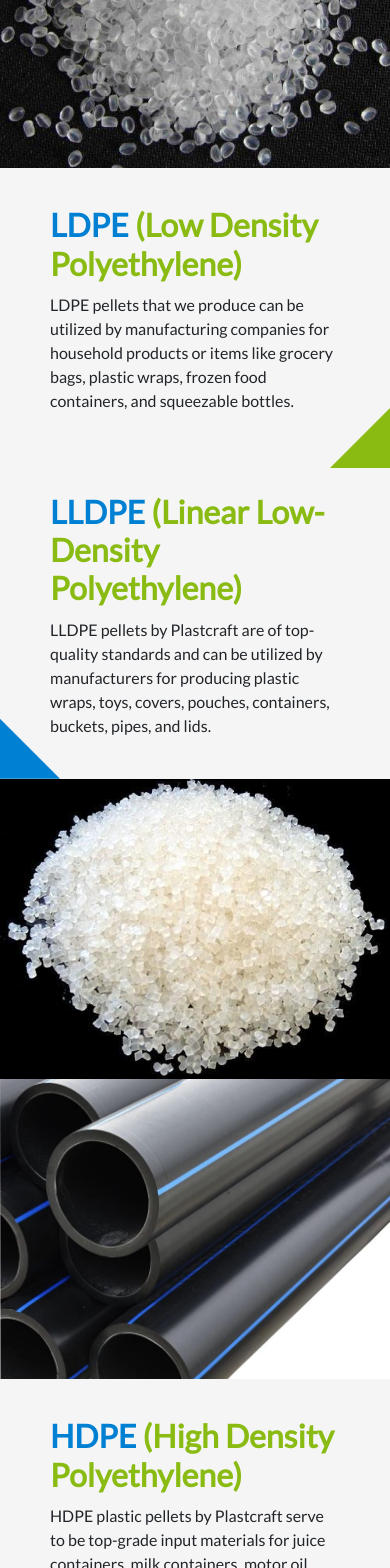
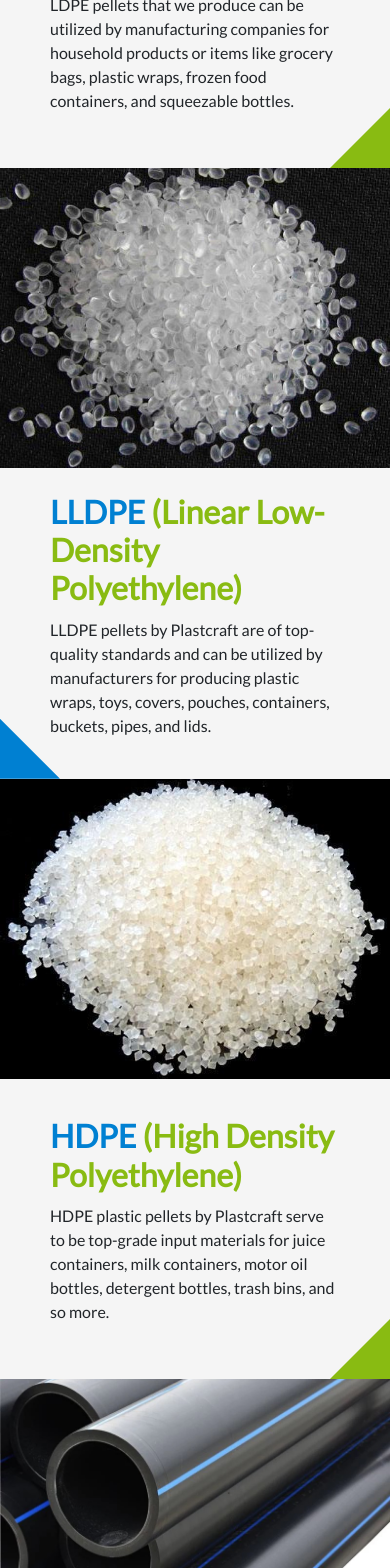
Before and after one commit to flirtman/plastcraft, a React (Create React App) app: page /products in a window 390 px wide. Shown: the part 1524-3092 px from the top of the page. Built offline with nearby package versions, Linux system fonts and the light colour scheme.

Commit message:
optimization mobile started

```diff
--- a/src/pages/Products/index.jsx
+++ b/src/pages/Products/index.jsx
@@ -39,8 +39,8 @@ const Products = () => {
                 <br/>
 
                 <Row>
-                    <Col md={{span: 12, order: 2 }} lg={{span: 6, order: 1 }} className={'img-col'} style={{backgroundImage: `url(${LDPE})`}}></Col>
-                    <Col md={{span: 12, order: 1 }} lg={{span: 12, order: 2 }} lg={{span: 6, order: 2 }} className={'txt-col'}>
+                    <Col xs={{span: 12, order: 2 }} lg={{span: 6, order: 1 }} className={'img-col'} style={{backgroundImage: `url(${LDPE})`}}></Col>
+                    <Col xs={{span: 12, order: 1 }} lg={{span: 12, order: 2 }} lg={{span: 6, order: 2 }} className={'txt-col'}>
                         <div className={'txt-col-cell'}>
                             <h2>LDPE <span className={'txt-green'}>(Low Density Polyethylene)</span></h2>
                             <p>
@@ -51,7 +51,7 @@ const Products = () => {
                         <div className={'triangle-right-60'}></div>
                     </Col>
 
-                    <Col md={{span: 12, order: 3 }} lg={{span: 6, order: 3 }} className={'txt-col'}>
+                    <Col xs={{span: 12, order: 3 }} lg={{span: 6, order: 3 }} className={'txt-col'}>
                         <div className={'txt-col-cell'}>
                             <h2>LLDPE <span className={'txt-green'}>(Linear Low-Density Polyethylene)</span></h2>
                             <p>
@@ -61,10 +61,10 @@ const Products = () => {
                         </div>
                         <div className={'triangle-left-60'}></div>
                     </Col>
-                    <Col md={{span: 12, order: 4 }} lg={{span: 6, order: 4 }} className={'img-col'} style={{backgroundImage: `url(${LLDPE})`}}></Col>
+                    <Col xs={{span: 12, order: 4 }} lg={{span: 6, order: 4 }} className={'img-col'} style={{backgroundImage: `url(${LLDPE})`}}></Col>
 
-                    <Col md={{span: 12, order: 6 }} lg={{span: 6, order: 5 }} className={'img-col'} style={{backgroundImage: `url(${HDPE})`}}></Col>
-                    <Col md={{span: 12, order: 5 }} lg={{span: 6, order: 6 }} className={'txt-col'}>
+                    <Col xs={{span: 12, order: 6 }} lg={{span: 6, order: 5 }} className={'img-col'} style={{backgroundImage: `url(${HDPE})`}}></Col>
+                    <Col xs={{span: 12, order: 5 }} lg={{span: 6, order: 6 }} className={'txt-col'}>
                         <div className={'txt-col-cell'}>
                             <h2>HDPE <span className={'txt-green'}>(High Density Polyethylene)</span></h2>
                             <p>
@@ -75,7 +75,7 @@ const Products = () => {
                         <div className={'triangle-right-60'}></div>
                     </Col>
 
-                    <Col md={{span: 12, order: 7 }} lg={{span: 6, order: 7 }} className={'txt-col'}>
+                    <Col xs={{span: 12, order: 7 }} lg={{span: 6, order: 7 }} className={'txt-col'}>
                         <div className={'txt-col-cell'}>
                             <h2>PP <span className={'txt-green'}>(Polypropylene)</span></h2>
                             <p>
@@ -87,10 +87,10 @@ const Products = () => {
                         </div>
                         <div className={'triangle-left-60'}></div>
                     </Col>
-                    <Col md={{span: 12, order: 8 }} lg={{span: 6, order: 8 }} className={'img-col'} style={{backgroundImage: `url(${PP})`}}></Col>
+                    <Col xs={{span: 12, order: 8 }} lg={{span: 6, order: 8 }} className={'img-col'} style={{backgroundImage: `url(${PP})`}}></Col>
 
-                    <Col md={{span: 12, order: 10 }} lg={{span: 6, order: 9 }} className={'img-col'} style={{backgroundImage: `url(${ABS})`}}></Col>
-                    <Col md={{span: 12, order: 9 }} lg={{span: 6, order: 10 }} className={'txt-col'}>
+                    <Col xs={{span: 12, order: 10 }} lg={{span: 6, order: 9 }} className={'img-col'} style={{backgroundImage: `url(${ABS})`}}></Col>
+                    <Col xs={{span: 12, order: 9 }} lg={{span: 6, order: 10 }} className={'txt-col'}>
                         <div className={'txt-col-cell'}>
                             <h2>ABS <span className={'txt-green'}>(Acrylonitrile Butadiene Styrene)</span></h2>
                             <p>
```
